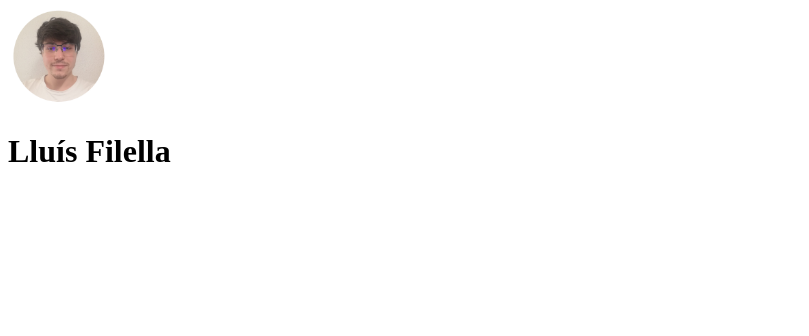
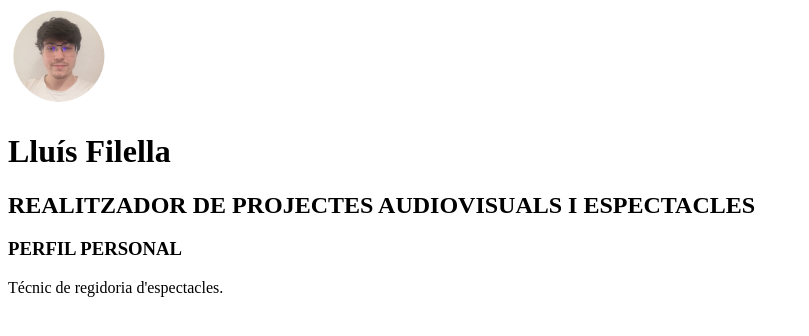
Before and after one commit to lfilella97/W1EXCV, a plain HTML site: page index.html in a window 1280 px wide. Shown: the whole page, without its empty margins (0-809 px from the left). Drawn offline with Linux system fonts and the light colour scheme.

Commit message:
add section and h2 h3

```diff
--- a/index.html
+++ b/index.html
@@ -12,8 +12,17 @@
   <header>
     <img src="img/foto-cv.png" alt="Perfil frontal de Lluís Filella" width="100px" heigt="100px">
     <h1>Lluís Filella</h1>
+    <h2> REALITZADOR DE PROJECTES AUDIOVISUALS I ESPECTACLES</2>
   </header>
+  <main>
+    <Section>
+      <h3>PERFIL PERSONAL</h3>
+      <p>Técnic de regidoria d'espectacles.</p>
+    </Section>
 
+
+
+  </main>
 
 </body>
 
```
